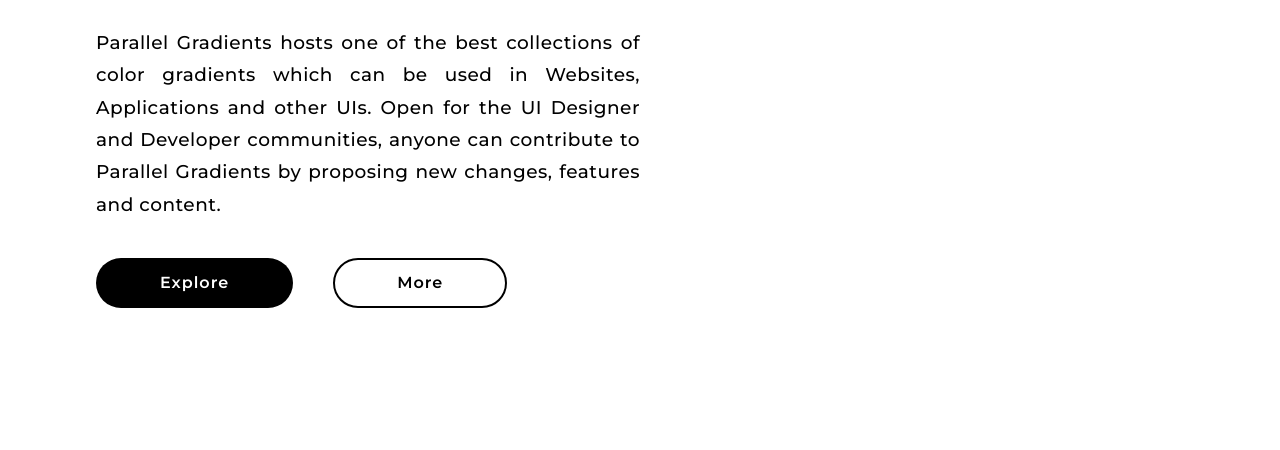
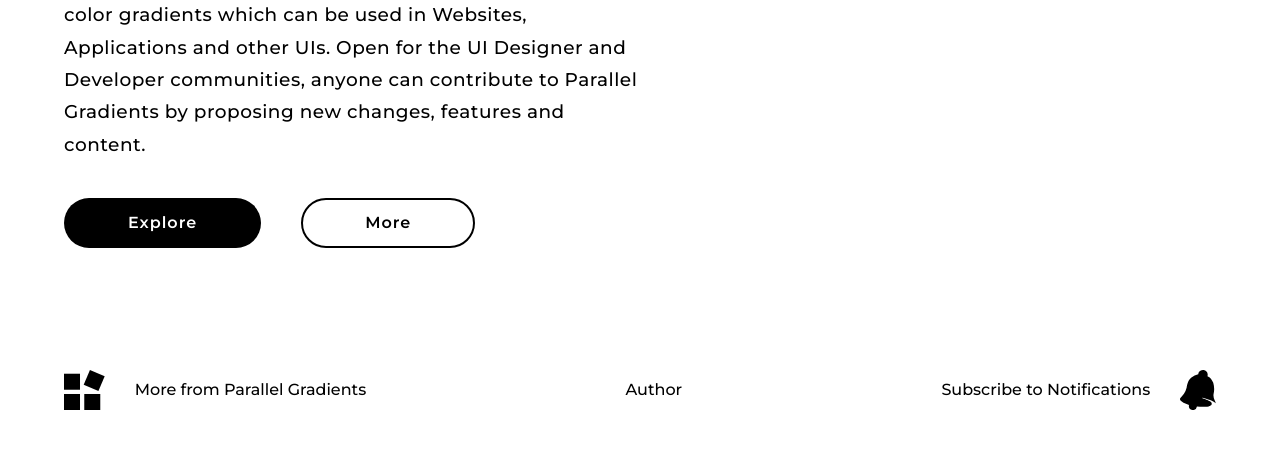
Before and after one commit to hkoshti2100/parallel-gradients, a plain HTML site: page index.html in a window 1280 px wide. Shown: the part 350-800 px from the top of the page. Drawn offline with Linux system fonts and the light colour scheme; a web font is replaced by a local one.

Commit message:
Add Footer
Finalised basic wireframe for the Landing Page

```diff
--- a/index.html
+++ b/index.html
@@ -51,7 +51,7 @@
 		<nav>
 			<a href="#">Home</a>
 			<a href="#">About</a>
-			<a href="#">Resources</a>
+			<a href="#">More</a>
 			<a href="#">Contribute</a>
 		</nav>
 		<div id="search">
@@ -91,7 +91,24 @@
 		</section>
 	</main>
 	<footer class="container-main">
-
+		<div class="more">
+			<svg xmlns="http://www.w3.org/2000/svg" viewBox="0 0 58.64 57.64">
+				<g>
+					<rect x="29.21" y="34.57" width="23.07" height="23.07"/>
+					<rect y="5.36" width="23.07" height="23.07"/>
+					<rect y="34.57" width="23.07" height="23.07"/>
+					<rect x="55.8416" y="22.0916" width="23.0667" height="23.0667" transform="translate(-13.7789 63.9864) rotate(-66.9807)"/>
+				</g>
+			</svg>
+			<p>More from Parallel Gradients</p>
+		</div>
+		<p class="author">Author</p>
+		<div class="notification">
+			<p>Subscribe to Notifications</p>
+			<svg xmlns="http://www.w3.org/2000/svg" viewBox="0 0 89.5004 100">
+				<path d="M59.9209,69.2777A22.9217,22.9217,0,0,0,65.43,72.103c1.2346.4075,2.4406.81,3.28,1.12,1.52.5739,3.1741,1.3381,4.5939,1.9238,1.1454.4706,2.2524.9934,3.4689,1.5645a16.31,16.31,0,0,1,3.3158,1.6559,9.6406,9.6406,0,0,1,2.2046,1.7307,5.9689,5.9689,0,0,1,1.782,2.08l.5228,1.4723a5.61,5.61,0,0,1-.61,3.2791,5.4565,5.4565,0,0,1-2.3571,1.911c-.2629.161-.5225.3029-.7806.4352-1.2815,1.242-5.5325,2.2995-11.91,2.7185a16.9332,16.9332,0,0,1-2.1475.113,126.76,126.76,0,0,1-19.1257-.7917l-.0424.2477a10.1451,10.1451,0,1,1-20-3.42l0-.0024a8.6439,8.6439,0,0,1,.1849-.851C16.791,83.825,9.0082,79.1593,7.2416,76.817c-.4048-.4419-.9005-.87-1.1091-1.141a5.6663,5.6663,0,0,1-.85-2.3128,5.2445,5.2445,0,0,1,.4458-2.7776c6.4922-7.0483,13.3212-13.7151,16.0242-26.13,2.1436-14.2457,6.6664-21.592,12.1029-25.5652a36.0684,36.0684,0,0,1,16.9647-8.13l.0415-.0125.0334-.0237a8.7309,8.7309,0,0,1,.251-1.8106c.0906-.3572.1917-.6046.2485-.8794a8.7072,8.7072,0,0,1,.544-1.574C53.9614,1.9227,59.5583-.6991,64.54.1631c5.2769.9129,10.0118,5.45,9.9867,10.9277a13.1816,13.1816,0,0,1-.459,3.5991l.0191.0033c-.06.2937-.1185.5779-.1944.8494C80.9164,18.51,85.1144,24.524,88.3556,31.6592c2.1478,8.2524,3.5983,17.1407.7664,28.8757C87.6635,71.8087,94.147,77.42,94.75,83.0638c-2.819-1.9241-5.6192-4.07-8.7253-5.3473A31.1976,31.1976,0,0,0,78.12,74.2258a70.2106,70.2106,0,0,0-7.8444-2.5291A47.57,47.57,0,0,0,59.9209,69.2777Z" transform="translate(-5.2498)"/>
+			</svg>
+		</div>
 	</footer>
 	<script src="lib/jquery.js"></script>
 	<script src="scripts/index.js"></script>
--- /dev/null
+++ b/styles/components/_footer.scss
@@ -0,0 +1,17 @@
+@use "../global/index" as *;
+
+footer {
+	@include flex(space-between);
+	padding: 40px 0;
+	font-weight: 500;
+
+	> .more,
+	> .notification {
+		@include flex();
+		gap: 30px;
+
+		> svg {
+			height: 40px;
+		}
+	}
+}
--- a/styles/components/_section-hero.scss
+++ b/styles/components/_section-hero.scss
@@ -1,30 +1,57 @@
 @use "../global/index" as *;
 
 section#section-hero {
-	// background-color: rgba(255, 0, 0, 0.1);
-	max-width: 50%;
+	--section-width: 50%;
+
+	--heading-size: 44px;
+	--heading-weight: ;
+	--heading-margin: 1em;
+
+	--paragraph-size: 18.5px;
+	--paragraph-weight: 500;
+	--paragraph-leading: 1.75;
+	--paragraph-margin: 2em;
+
+	--button-gap: 2.5em;
+	--button-padding: 1em 4em;
+
+
+	$section-width: var(--section-width);
+
+	$heading-size: var(--heading-size);
+	$heading-weight: var(--heading-weight);
+	$heading-margin: var(--heading-margin);
+
+	$paragraph-size: var(--paragraph-size);
+	$paragraph-weight: var(--paragraph-weight);
+	$paragraph-leading: var(--paragraph-leading);
+	$paragraph-margin: var(--paragraph-margin);
+
+	$button-gap: var(--button-gap);
+	$button-padding: var(--button-padding);
+
+	max-width: $section-width;
 
 	> h1 {
-		font-size: 44px;
+		font-size: $heading-size;
 		letter-spacing: 0.5px;
-		margin-bottom: 1em;
+		margin-bottom: $heading-margin;
 	}
 
 	> p {
-		text-align: justify;
-		font-size: 18.5px;
-		font-weight: 500;
+		font-size: $paragraph-size;
+		font-weight: $paragraph-weight;
 		letter-spacing: 0.5px;
-		line-height: 1.75;
-		margin-bottom: 2em;
+		line-height: $paragraph-leading;
+		margin-bottom: $paragraph-margin;
 	}
 
 	> .hero-buttons {
 		@include flex(flex-start);
-		gap: 2.5em;
+		gap: $button-gap;
 
 		> .btn {
-			padding: 1em 4em;
+			padding: $button-padding;
 			font-weight: 600;
 			letter-spacing: 1px;
 		}
--- a/styles/global/_classes.scss
+++ b/styles/global/_classes.scss
@@ -2,7 +2,7 @@
 @use "variables" as *;
 
 .container-main {
-	width: min(1440px, 85%);
+	width: min(1440px, 90%);
 	margin: 0 auto;
 }
 
--- a/styles/global/_global.scss
+++ b/styles/global/_global.scss
@@ -4,7 +4,7 @@
 *, *::before, *::after {
 	box-sizing: border-box;
 	@include mp();
-	font-family: $font-secondary;
+	font-family: $font-primary;
 }
 
 body {
--- a/styles/global/_variables.scss
+++ b/styles/global/_variables.scss
@@ -17,8 +17,8 @@
 	// --color-error: ;
 
 	// ---------------- typography ----------------
-	--font-primary: "Oxanium";
-	--font-secondary: "Montserrat";
+	--font-primary: "Montserrat";
+	// --font-secondary: ;
 
 	// --font-sans: ;
 	// --font-sans-serif: ;
--- a/styles/main.scss
+++ b/styles/main.scss
@@ -1,2 +1,5 @@
 @use "components/header";
+
 @use "components/section-hero";
+
+@use "components/footer";
```
Also changed, not shown: styles/global/_fonts.scss (+9 -0 lines), resources/icons/bell.svg (added), resources/icons/more-apps.svg (added), styles/main.css.
